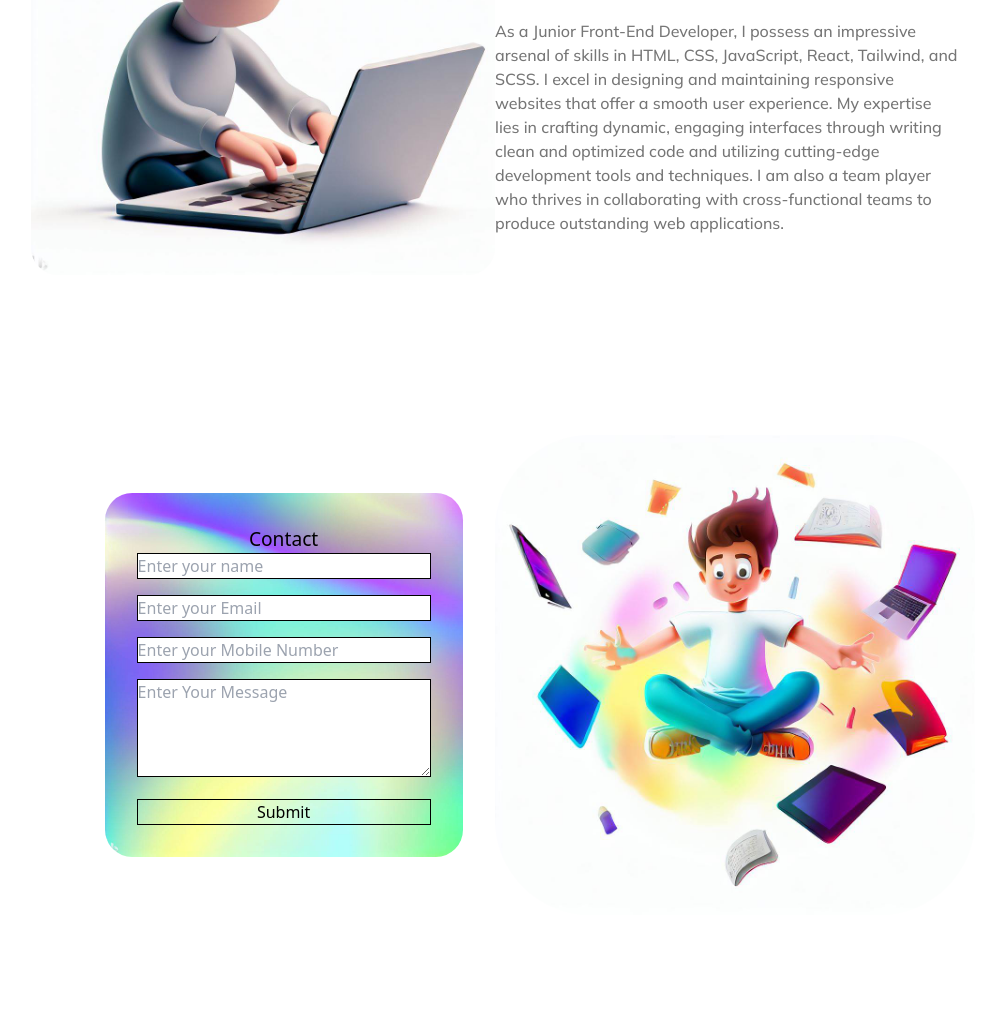
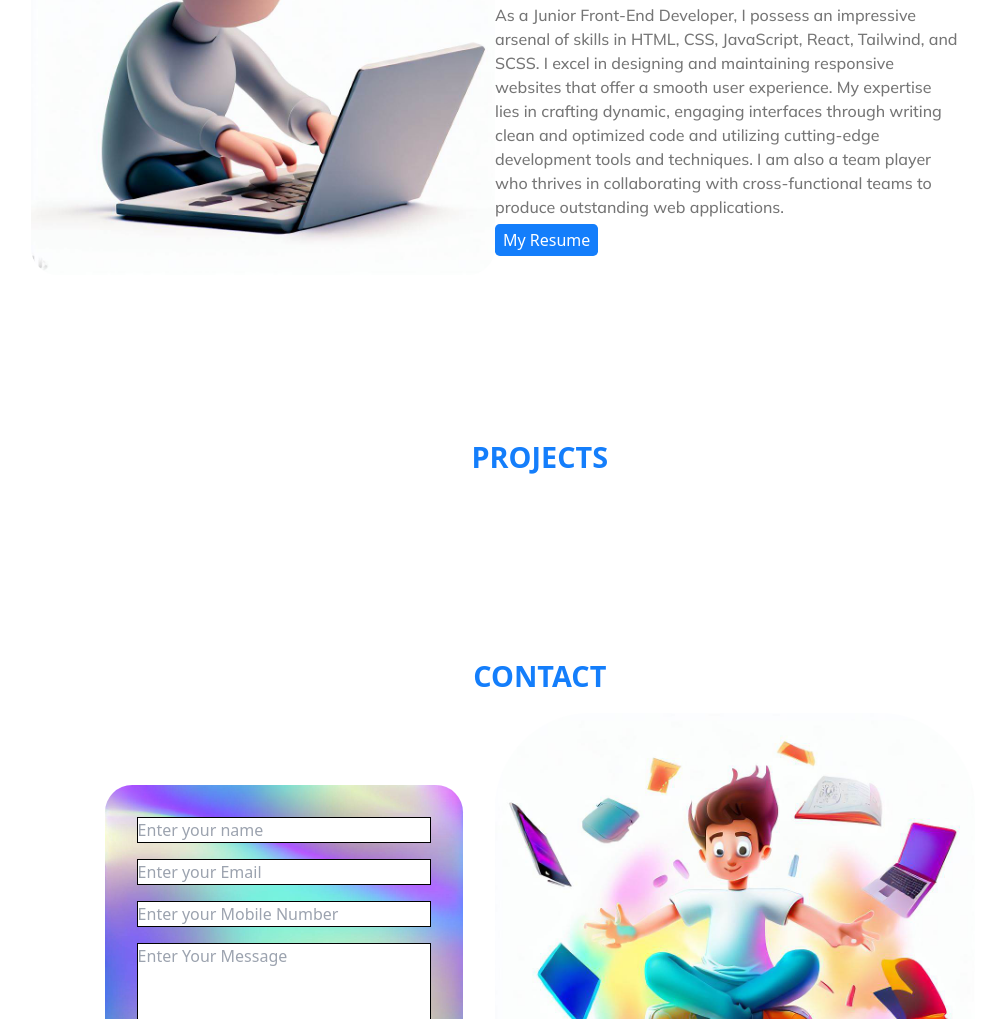
Before and after one commit to seabeePraveen/My-Protfolio, a plain HTML site: page index.html in a window 1280 px wide. Shown: the part 1053-2072 px from the top of the page, without its empty margins (145-1136 px from the left). Drawn offline with nearby package versions, Linux system fonts and the light colour scheme.

Commit message:
structure changed and resume button also added

```diff
--- a/index.html
+++ b/index.html
@@ -101,16 +101,22 @@
                             based in Belgrade, Serbia 📍
                         </p>
                         <p class="describe">As a Junior Front-End Developer, I possess an impressive arsenal of skills in HTML, CSS, JavaScript, React, Tailwind, and SCSS. I excel in designing and maintaining responsive websites that offer a smooth user experience. My expertise lies in crafting dynamic, engaging interfaces through writing clean and optimized code and utilizing cutting-edge development tools and techniques. I am also a team player who thrives in collaborating with cross-functional teams to produce outstanding web applications.</p>
+                        <div class="about-button"><a href="">My Resume</a></div>
                     </div>
                 </div>
             </div>
         </div>
-        <div class="projects" id="projects-page"></div>
+        <div class="projects" id="projects-page">
+            <div class="container-new">
+                <h3>Projects</h3>
+            </div>
+
+        </div>
         <div class="contact" id="contact-page">
             <div class="container-new">
+                <h3>Contact</h3>
                 <div class="contact-matter">
                     <div class="contact-form" style="background-image: url(static/images/contact_bg3.jpeg); background-repeat: no-repeat; background-size: cover;">
-                        <h3>Contact</h3>
                         <form action="">
                             <div class="fields-div"><input type="text" name="Name" placeholder="Enter your name" class="input"></div>
                             <div class="fields-div"><input type="email" name="Email" placeholder="Enter your Email" class="input"></div>
--- a/static/main.css
+++ b/static/main.css
@@ -178,6 +178,16 @@ nav ul li a{
     font-weight: 500;
     line-height: 1.5;
 }
+.about-button{
+    padding-top: 0.6rem;
+}
+.about-button a{
+    border-radius: .3rem;
+    color: white;
+    background-color: #147efb;
+    align-items: center;
+    padding: .3rem .5rem .3rem .5rem;
+}
 footer{
     background-color: #2d2e32;
     padding: 5rem 0;
@@ -221,3 +231,14 @@ footer{
     width: 30rem;
     border-radius: 20%;
 }
+.projects{
+    padding: 3rem 5% 7rem 12%;
+}
+.container-new h3{
+    text-align: center;
+    color: #147efb;
+    font-size: 1.8rem;
+    font-weight: 700;
+    margin-bottom: 1rem;
+    text-transform: uppercase;
+}
```
Also changed, not shown: static/images/download_icon.png (added).
